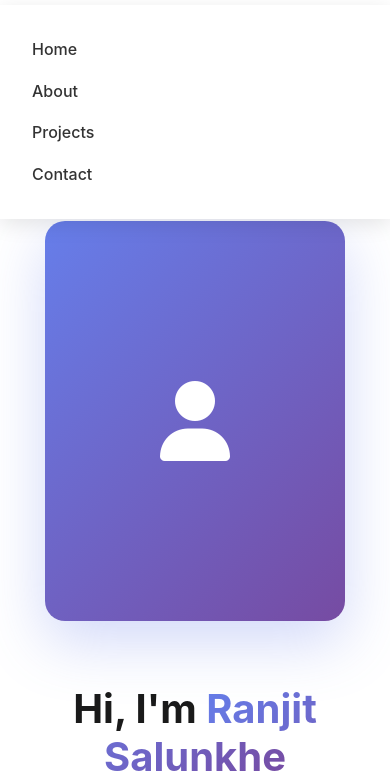
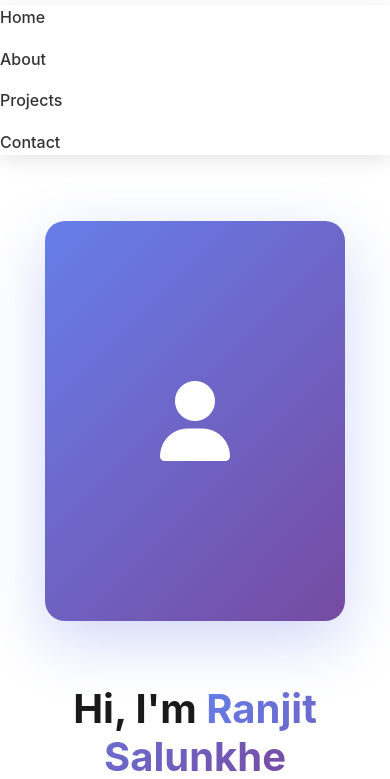
Before and after one commit to Ranjit0o5/Portfolio, a plain HTML site: page index.html in a window 390 px wide. Both pictures are taken after a click on the element 345 px from the left and 43 px from the top of the page. Shown: the part 65-844 px from the top of the page. Drawn offline with Linux system fonts and the light colour scheme.

Commit message:
Update styles.css

```diff
--- a/styles.css
+++ b/styles.css
@@ -504,13 +504,19 @@
                 background: white;
                 box-shadow: 0 5px 20px rgba(0,0,0,0.1);
                 flex-direction: column;
-                padding: 2rem;
+                padding: 0;
+                margin: 0;
+                opacity: 0;
                 gap: 1rem;
                 max-height: 0;
                 overflow: hidden;
                 transition: max-height 0.4s ease-in-out;
             }
-             .links.active { max-height: 300px; }
+             .links.active { max-height: 500px;
+                           opacity: 1;
+                            padding: 1rem 2rem:
+
+                           }
 
 
 
```
